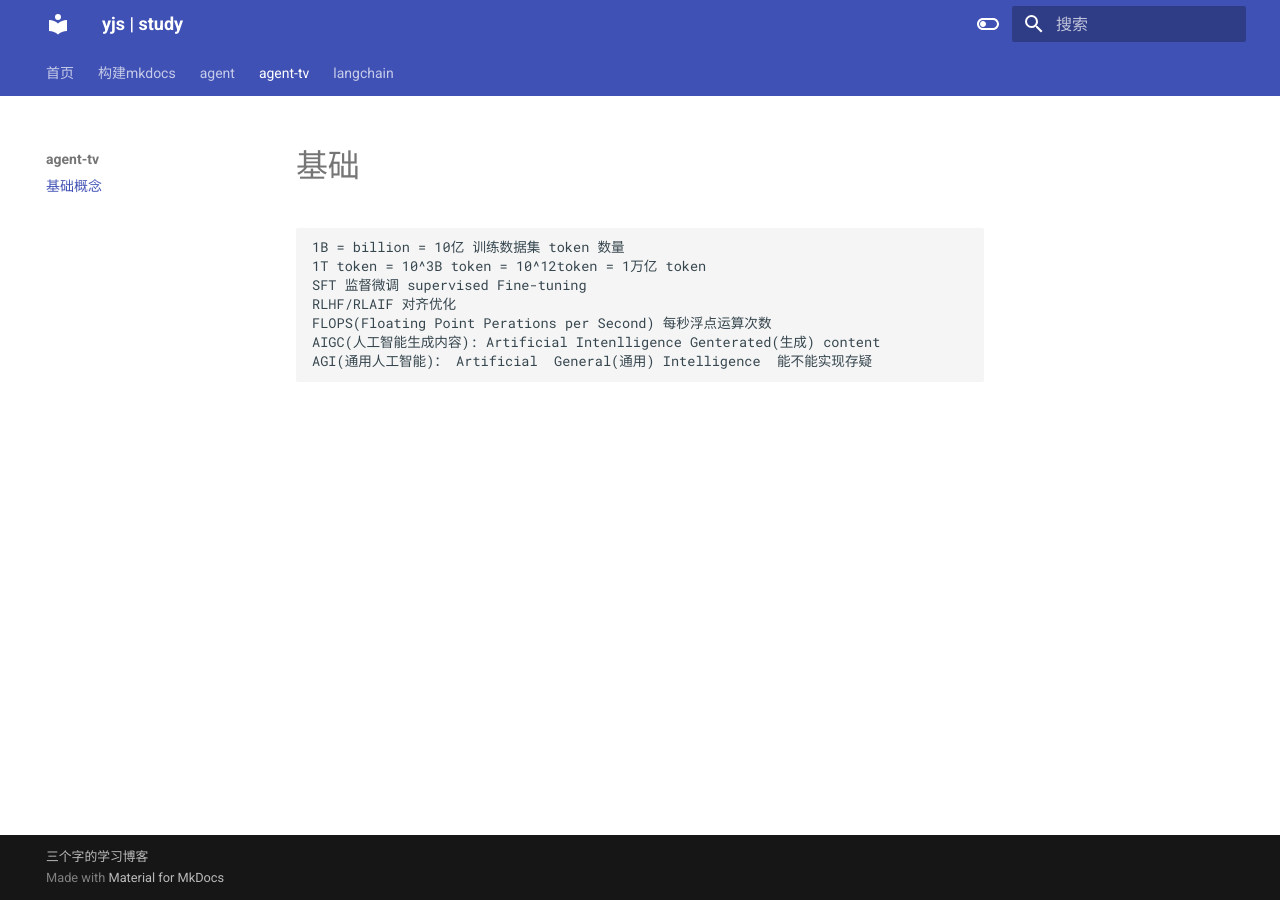
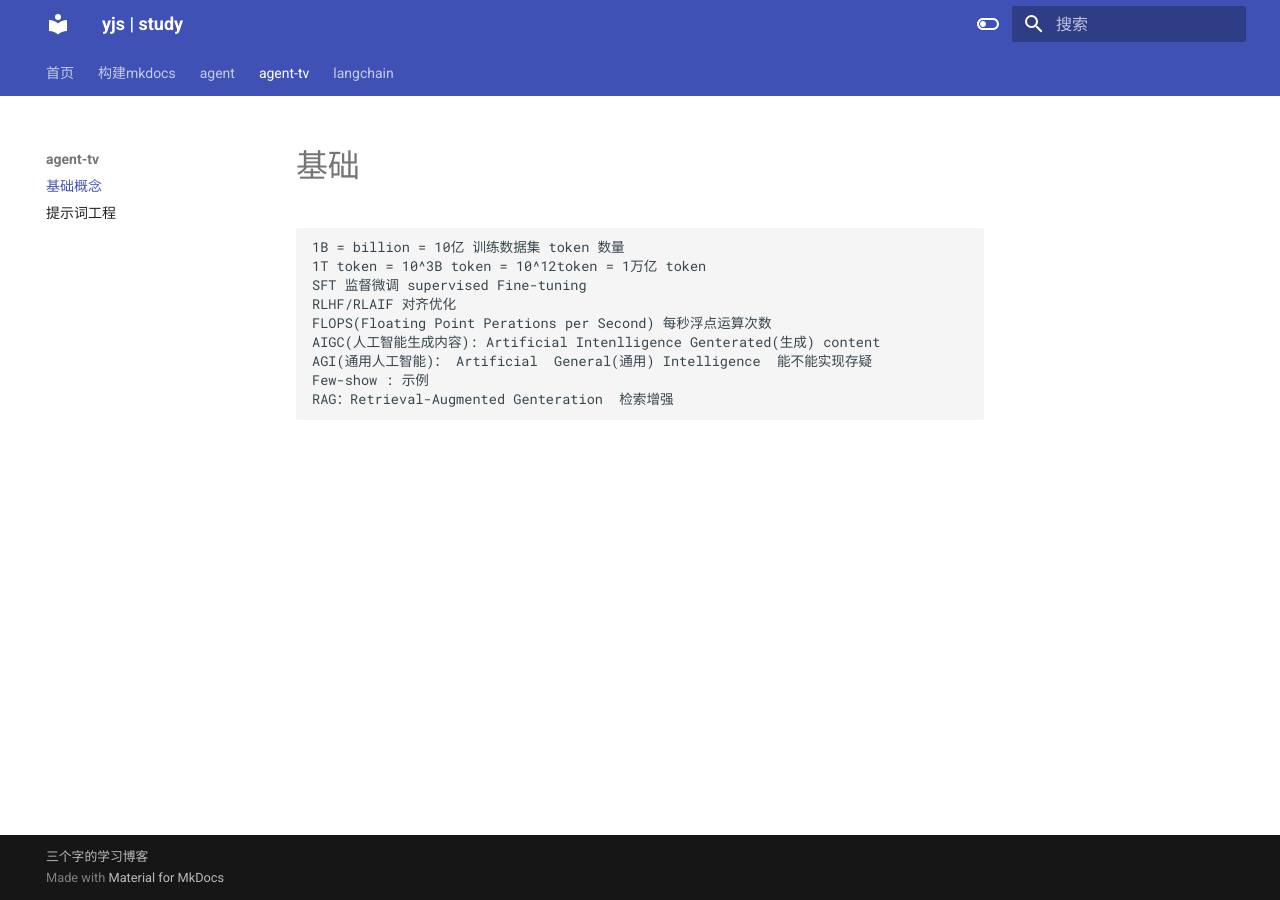
Before and after one commit to yang3406/langchain-learning, an MkDocs documentation site: the page built from docs/agent-tv/01-基础.md, in a window 1280 px wide. Built offline with MkDocs 1.6.1 and Material for MkDocs 9.7.7, drawn with Linux system fonts in a browser that asks for light colours; old or Windows-style settings are respelled for this version of MkDocs.

Commit message:
完善功能

````diff
--- a/docs/agent-tv/01-基础.md
+++ b/docs/agent-tv/01-基础.md
@@ -7,4 +7,6 @@ RLHF/RLAIF 对齐优化
 FLOPS(Floating Point Perations per Second) 每秒浮点运算次数
 AIGC(人工智能生成内容): Artificial Intenlligence Genterated(生成) content
 AGI(通用人工智能)： Artificial  General(通用) Intelligence  能不能实现存疑
+Few-show : 示例
+RAG：Retrieval-Augmented Genteration  检索增强
 ```
--- a/mkdocs.yml
+++ b/mkdocs.yml
@@ -36,9 +36,10 @@ nav:
         - 技术架构-Percept(感知): agent\06-技术架构-Percept(感知).md
         - 技术架构-Planning&Reasoning: agent\07-技术架构-Planning&Reasoning.md
         - 技术架构-Acttion(行动): agent\08-技术架构-Acttion(行动).md
-        - 技术架构-Acttion(行动)-MCP: agent\08-技术架构-Acttion-MCP.md
+        - 技术架构-Acttion(行动)-MCP: agent\09-技术架构-Acttion-MCP.md
   - agent-tv:
     - 基础概念: agent-tv\01-基础.md
+    - 提示词工程: agent-tv\02-提示词工程.md
   - langchain:
       - 第一周基础入门:
         - day01: langchain\week01-基础入门\day01.md
````
Also changed, not shown: docs/agent-tv/02-提示词工程.md (added, +6 -0 lines), docs/agent/09-技术架构-Acttion-MCP.md (renamed from docs/agent/08-技术架构-Acttion-MCP.md).
